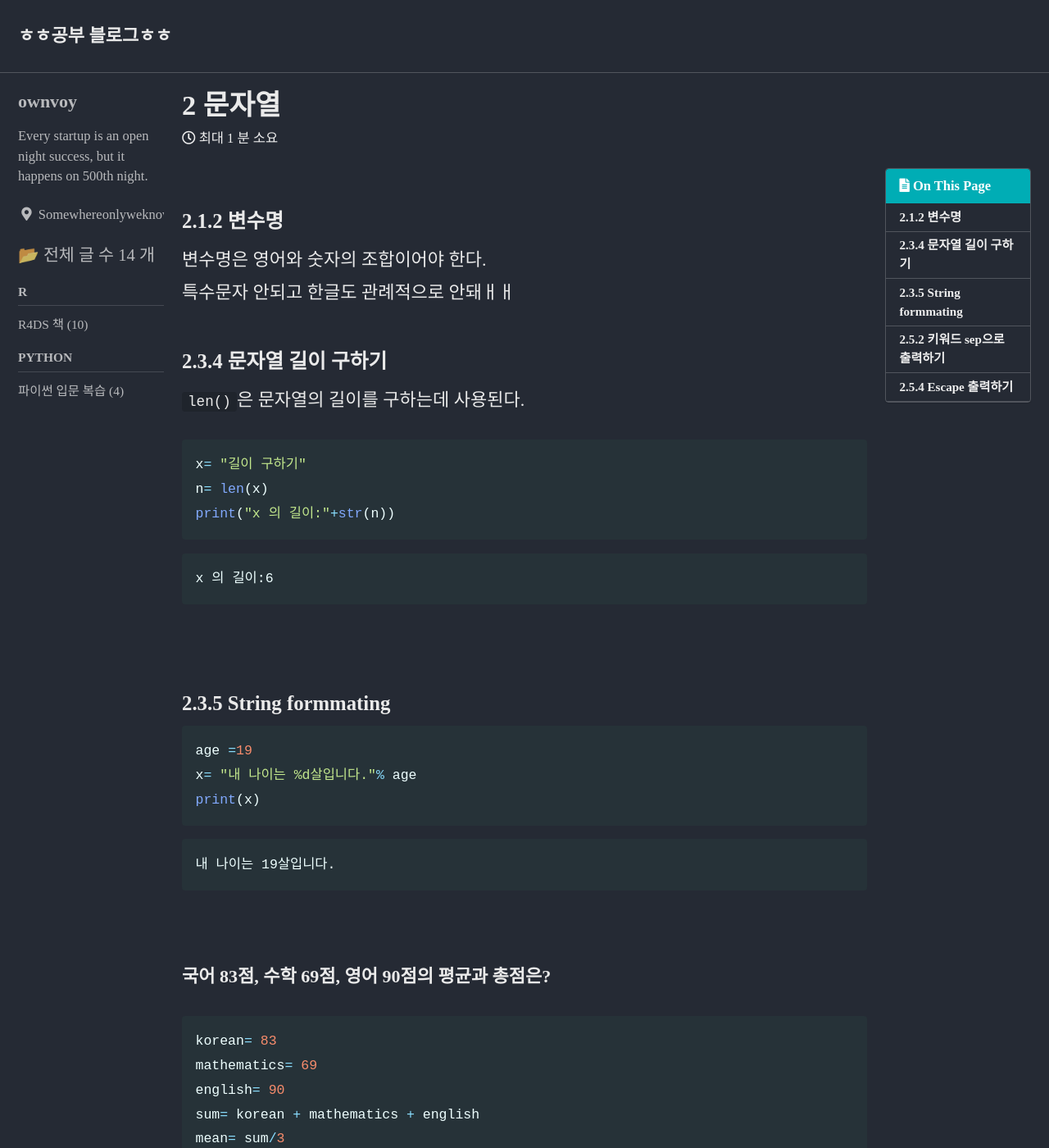
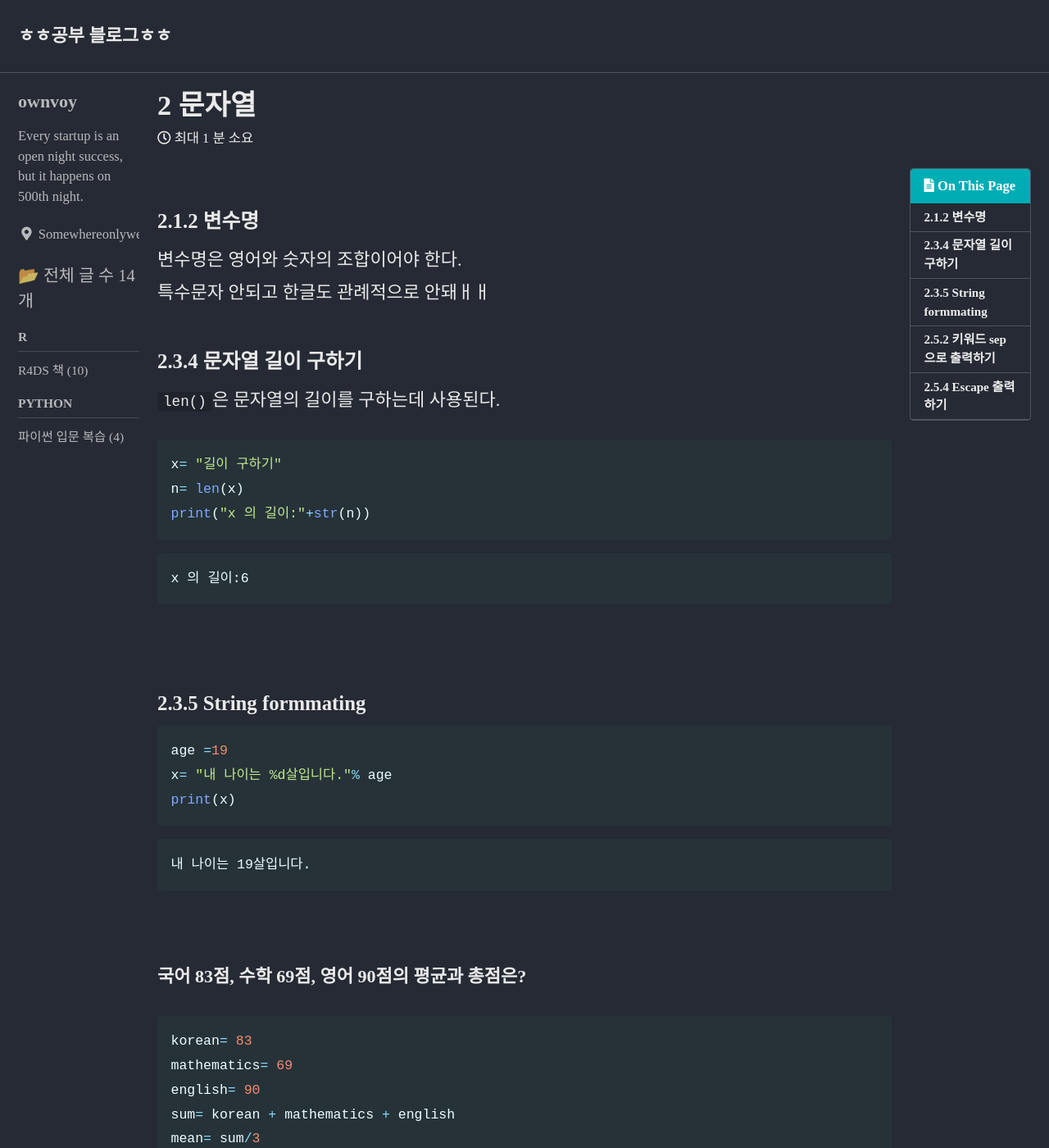
Before and after one commit to ownvoy/ownvoy.github.io, a Jekyll site: the page built from _posts/Python/Introduction/2022-01-10-2 문자열.md, in a window 1280 px wide and 1400 px high. Shown: the whole window at 82% size. Built offline with Jekyll 4.4.1, drawn with Linux system fonts in a browser that asks for light colours; cached includes are drawn as plain includes; some web fonts are replaced.

Commit message:
사이드바 수정

```diff
--- a/_sass/minimal-mistakes/_variables.scss
+++ b/_sass/minimal-mistakes/_variables.scss
@@ -155,7 +155,7 @@
    Grid
    ========================================================================== */
    $right-sidebar-width-narrow: 150px !default;
-   $right-sidebar-width: 200px !default;
+   $right-sidebar-width: 170px !default;
    $right-sidebar-width-wide: 250px !default;
 
 /*
```
